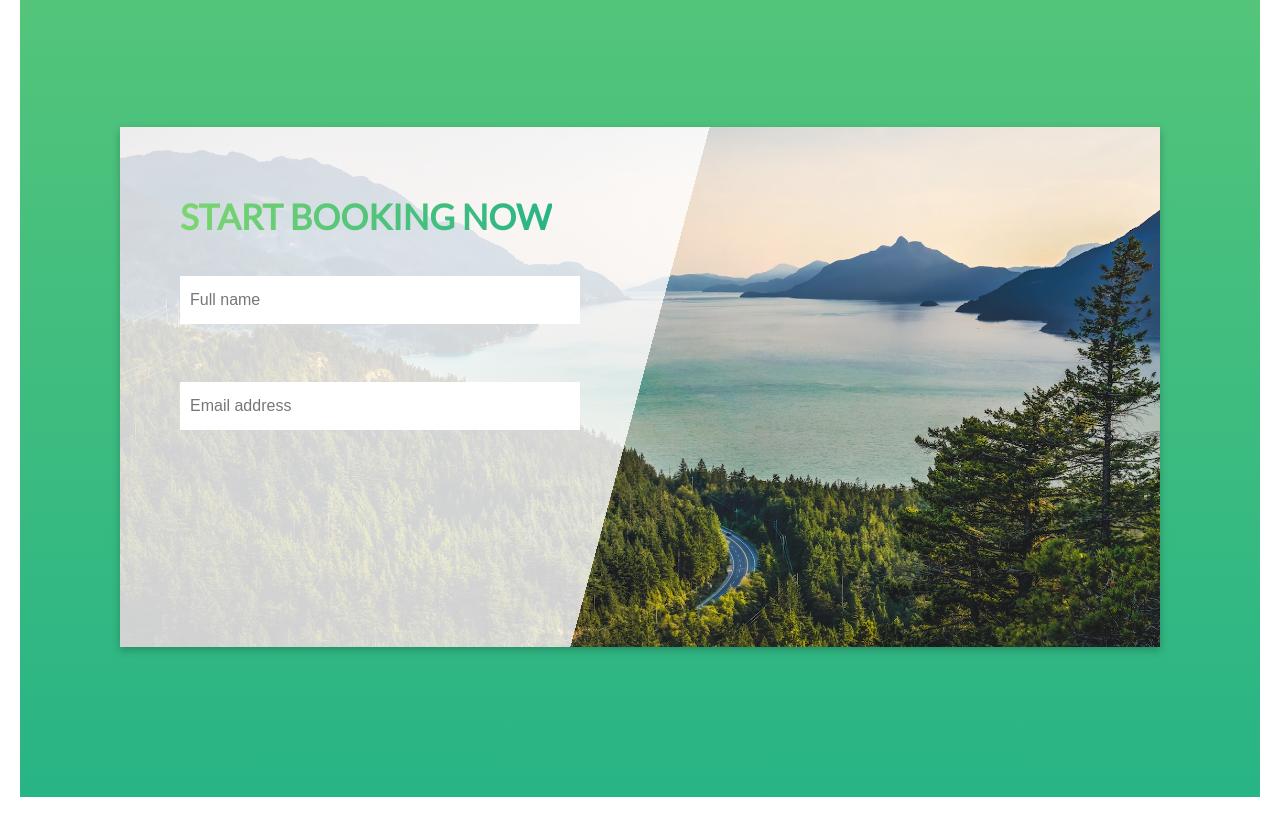
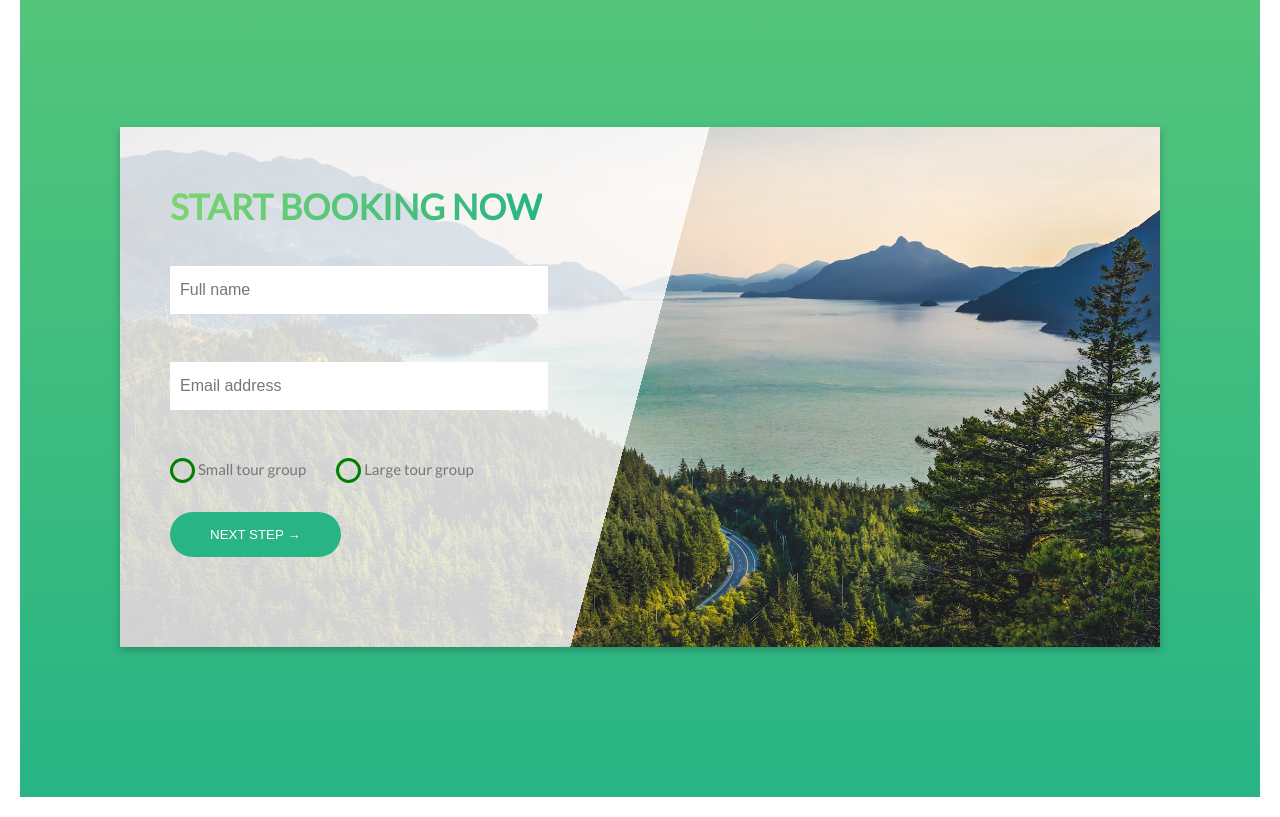
Before and after one commit to iddimsangi/css-tours, a website: page index.html in a window 1280 px wide. Shown: the part 4760-5577 px from the top of the page. Drawn offline with Linux system fonts and the light colour scheme.

Commit message:
improve: add custom radio buttons

```diff
--- a/index.html
+++ b/index.html
@@ -271,7 +271,7 @@
     <section class="section-booking">
       <div class="section-booking__container">
         <form action="#" class="booking_form">
-          <div class="">
+          <div>
             <h1 class="heading-secondary">start booking now</h1>
           </div>
           <div class="booking_form-group">
@@ -294,6 +294,35 @@
             />
             <label for="email">Email address</label>
           </div>
+          <div class="booking_form-group">
+            <div class="radio_section">
+              <div class="radio__group">
+                <input
+                  class="input__radio"
+                  type="radio"
+                  id="large"
+                  name="size"
+                />
+                <label for="large">
+                  <span class="custom-radio"></span>
+                  Small tour group
+                </label>
+              </div>
+              <div class="radio__group">
+                <input
+                  class="input__radio"
+                  type="radio"
+                  id="small"
+                  name="size"
+                />
+                <label for="small">
+                  <span class="custom-radio"></span>
+                  Large tour group</label
+                >
+              </div>
+            </div>
+          </div>
+          <button class="btn btn-green btn-next">next step &rarr;</button>
         </form>
       </div>
     </section>
--- a/sass/components/_btn.scss
+++ b/sass/components/_btn.scss
@@ -1,4 +1,5 @@
 .btn {
+  &,
   &:link,
   &:visited {
     text-transform: uppercase;
@@ -34,16 +35,21 @@
     background-color: $color-dark-green;
     color: $color-white;
     &::after {
-      background-color:$color-dark-green;
+      background-color: $color-dark-green;
     }
   }
   &-animated {
     animation: moveInTop 2s ease-out 0.75s;
     animation-fill-mode: backwards;
   }
-  &-text{
+  &-next {
+    border: none;
+    cursor: pointer;
+    margin-top: 3rem;
+  }
+  &-text {
     &:link,
-    &:visited{
+    &:visited {
       text-transform: uppercase;
       text-decoration: none;
       display: inline-block;
@@ -51,21 +57,19 @@
       border-bottom: 1px solid $color-dark-green;
       color: $color-dark-green;
       margin-top: 2rem;
-      transition: all .2s;
+      transition: all 0.2s;
     }
-    &:hover{
+    &:hover {
       color: $color-white;
       background-color: $color-dark-green;
-      transform: translateY(-.4rem);
-      box-shadow:0 10px 20px rgba(0, 0, 0, 0.2);
+      transform: translateY(-0.4rem);
+      box-shadow: 0 10px 20px rgba(0, 0, 0, 0.2);
     }
-    &:active{
-      transform: translateY(-.2rem);
-      box-shadow:0 5px 10px rgba(0, 0, 0, 0.2);
+    &:active {
+      transform: translateY(-0.2rem);
+      box-shadow: 0 5px 10px rgba(0, 0, 0, 0.2);
     }
   }
-
-
 
   &::after {
     content: "";
--- a/sass/layout/_booking.scss
+++ b/sass/layout/_booking.scss
@@ -14,28 +14,29 @@
     box-shadow: rgba(0, 0, 0, 0.24) 0px 3px 8px;
     .booking_form {
       width: 50%;
-      padding: 6rem;
+      padding: 5rem;
       &-group {
-        &:not(:last-child){
-          margin-bottom: 3rem;
+        &:not(:last-of-type) {
+          margin-bottom: 2rem;
         }
         display: flex;
         flex-direction: column;
         &--input {
           padding: 1.5rem 1rem;
           font-size: 1.6rem;
+          width: 90%;
           border-bottom: 0.3rem solid transparent;
           transition: all 0.3s;
           display: block;
           border: none;
-          transition: all .4s;
+          transition: all 0.4s;
           &:focus {
             outline: none;
             box-shadow: rgba(0, 0, 0, 0.1) 0px 1px 3px 0px,
               rgba(0, 0, 0, 0.06) 0px 1px 2px 0px;
             border-bottom: 0.3rem solid $color-dark-green;
-            &:invalid{
-            border-bottom: 0.3rem solid orangered;
+            &:invalid {
+              border-bottom: 0.3rem solid orangered;
             }
           }
 
@@ -48,10 +49,53 @@
           font-size: inherit;
           opacity: 1;
         }
-        &--input:placeholder-shown + label{
+        &--input:placeholder-shown + label {
           opacity: 0;
           transform: translateY(-4rem);
           visibility: hidden;
+          transition: opacity 0.4s;
+        }
+        .radio_section {
+          width: 100%;
+          display: flex;
+          align-items: center;
+          justify-content: flex-start;
+          .radio__group {
+            font-size: 1.5rem;
+            margin-right: 3rem;
+            label {
+              .custom-radio {
+                width: 2.5rem;
+                height: 2.5rem;
+                border: 0.3rem solid green;
+                border-radius: 50%;
+                display: inline-block;
+                margin-bottom: -0.8rem;
+                margin-left: -1rem;
+                cursor: pointer;
+                position: relative;
+                &::after {
+                  content: "";
+                  display: inline-block;
+                  width: 1.3rem;
+                  height: 1.3rem;
+                  background-color: green;
+                  position: absolute;
+                  top: 50%;
+                  left: 50%;
+                  transform: translate(-50%, -50%);
+                  border-radius: 50%;
+                  opacity: 0;
+                }
+              }
+            }
+            .input__radio {
+              display: none;
+            }
+            .input__radio:checked ~ label .custom-radio::after {
+              opacity: 1;
+            }
+          }
         }
       }
     }
```
Also changed, not shown: css/style.css.
